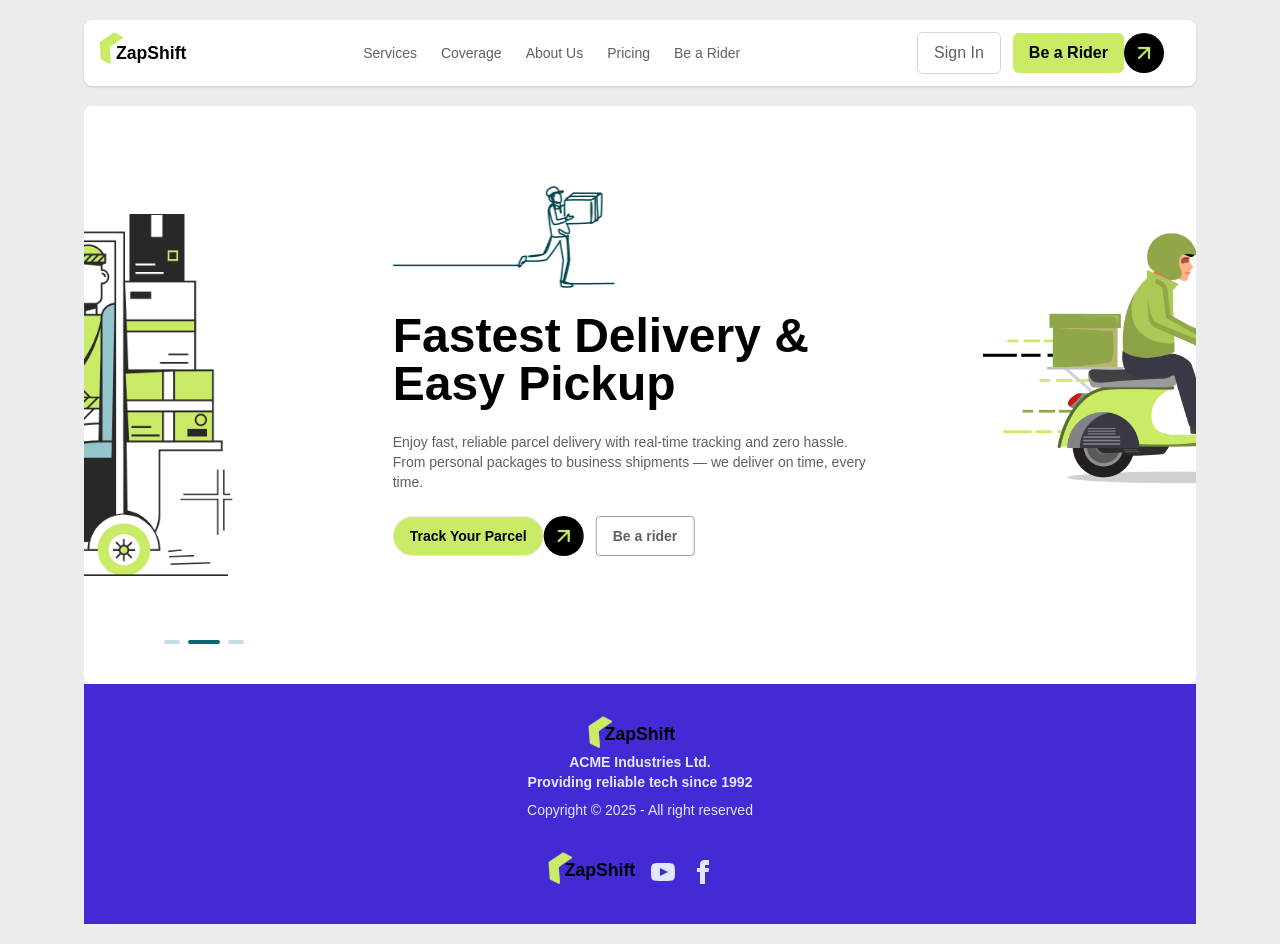
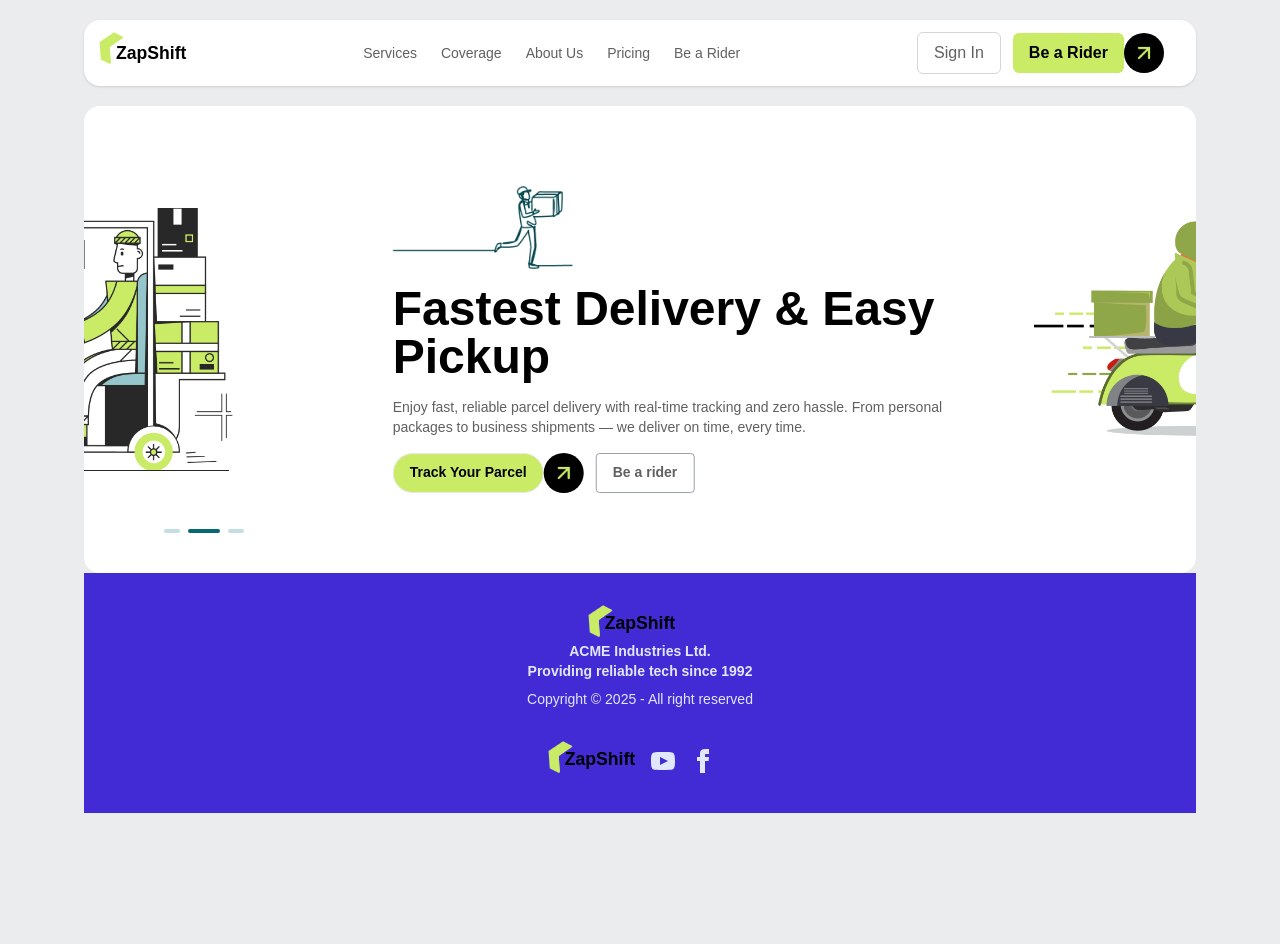
Before and after one commit to ShantoOBS/zap-shift-client, a React (Vite) app: page / in a window 1280 px wide. After the commit the page ends 833 px from the top, so only its background shows below. Built offline with nearby package versions, Linux system fonts and the light colour scheme.

Commit message:
update the homepage Banner section

```diff
--- a/src/page/Home/HomeComponents/HomeBanner.jsx
+++ b/src/page/Home/HomeComponents/HomeBanner.jsx
@@ -43,7 +43,7 @@ export default function HomeBanner() {
 
   return (
     <div className="">
-      <div className="relative overflow-hidden rounded-lg bg-white">
+      <div className="relative overflow-hidden rounded-2xl bg-white">
 
         {/* Horizontal Sliding Container */}
 
@@ -53,13 +53,13 @@ export default function HomeBanner() {
           transition={{ duration: 0.7, ease: 'easeInOut' }} // smooth move
         >
           {items.map((item) => (
-            <div key={item.id} className="w-full h-full flex-shrink-0  ">
+            <div key={item.id} className="w-full md:max-h-120 flex-shrink-0  ">
 
                 <div className='flex flex-col md:flex-row items-center gap-5 justify-between p-8 md:p-20'>
 
-                    <div className='md:w-1/2 space-y-6'>
+                    <div className='space-y-4'>
 
-                    <img src={small} alt="" />
+                    <img src={small} alt="" quality={100} className='max-w-45 max-h-45'/>
 
                        <p className='text-black font-bold text-4xl md:text-5xl'> {item.title}</p>
 
@@ -78,8 +78,8 @@ export default function HomeBanner() {
 
 
 
-                    <div className='md:w-[40%]'>
-                          <img src={item.url} alt="" />
+                    <div className='md:w-[55%]'>
+                          <img src={item.url} alt=""  />
                     </div>
 
                 </div>
--- a/src/page/Shared/Navbar.jsx
+++ b/src/page/Shared/Navbar.jsx
@@ -10,7 +10,7 @@ export default function Navbar() {
 
 
   return (
-    <nav className="w-full bg-white rounded-lg  mb-5 shadow-sm">
+    <nav className="w-full bg-white rounded-2xl  mb-5 shadow-sm">
       <div className="px-6 md:px-8 py-3 flex items-center justify-between">
 
         {/* LEFT LOGO */}
```
